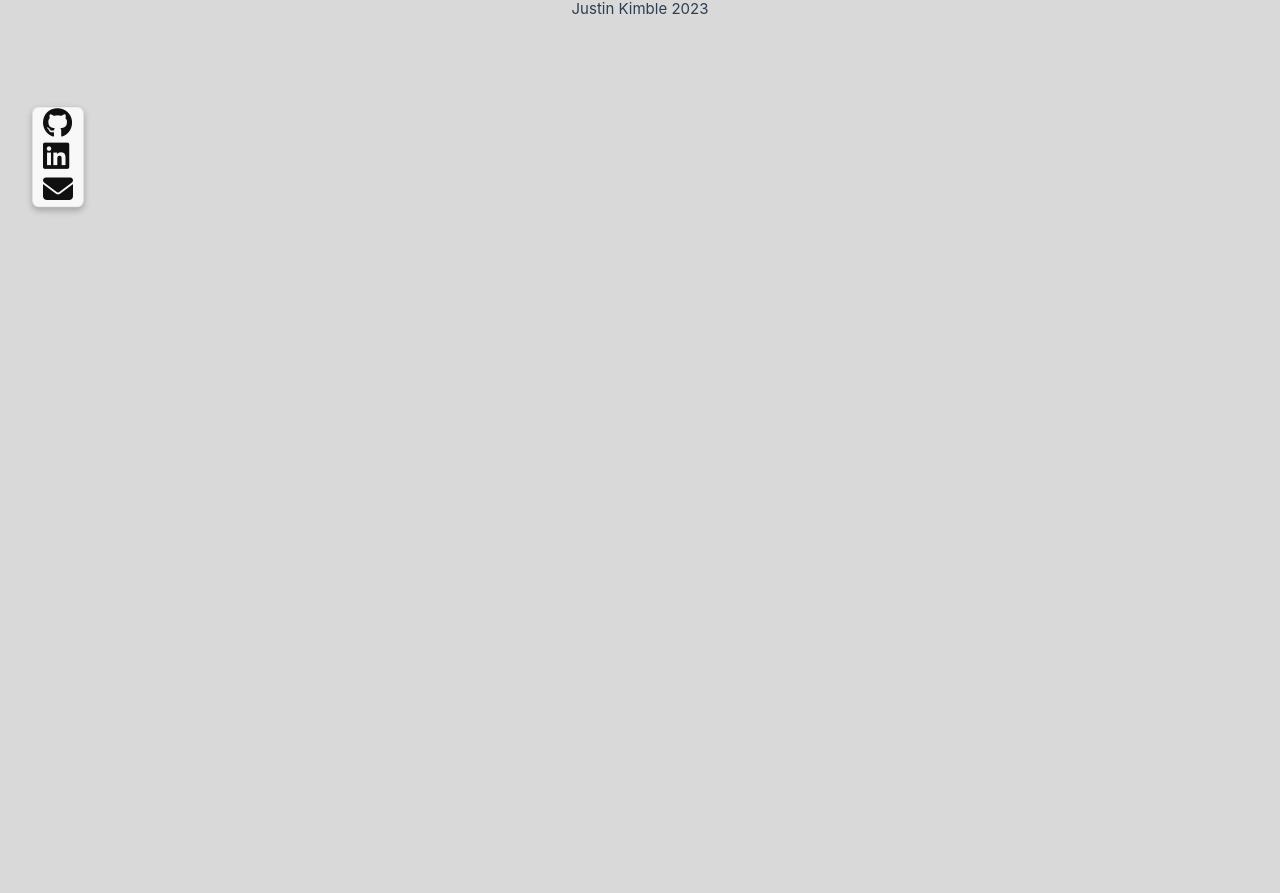
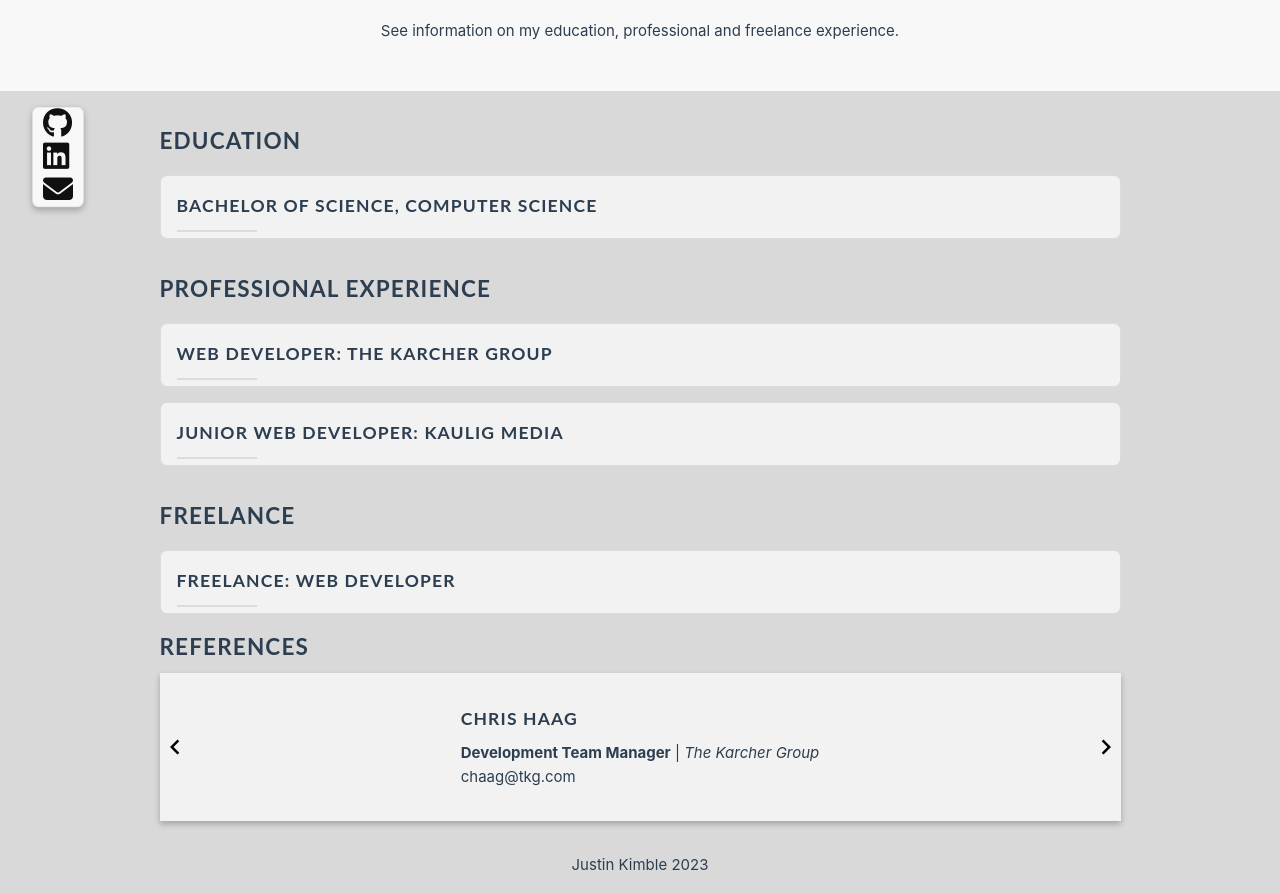
Before and after one commit to jkimble/vue-portfolio, a Vue app: page /experience in a window 1280 px wide. Shown: the part 208-1101 px from the top of the page. Before the commit the page ends 800 px from the top, so only its background shows below. Built offline with nearby package versions, Linux system fonts and the light colour scheme; a web font is replaced by a local one.

Commit message:
add accordions, page edits and additions

```diff
--- a/index.html
+++ b/index.html
@@ -5,6 +5,10 @@
     <link rel="icon" href="/favicon.ico">
     <meta name="viewport" content="width=device-width, initial-scale=1.0">
     <script src="https://kit.fontawesome.com/24a379f148.js" crossorigin="anonymous"></script>
+    <script
+			  src="https://code.jquery.com/jquery-3.7.0.slim.min.js"
+			  integrity="sha256-tG5mcZUtJsZvyKAxYLVXrmjKBVLd6VpVccqz/r4ypFE="
+			  crossorigin="anonymous"></script>
     <title>Justin Kimble Portfolio</title>
   </head>
   <body>
--- a/src/assets/main.css
+++ b/src/assets/main.css
@@ -151,6 +151,10 @@ html {
 #app main.innerpage {
   padding: 0;
 }
+#app main.innerpage .container-fluid.content-wrap {
+  max-width: 1025px;
+  margin: 0 auto;
+}
 h1,
 h2,
 h3,
--- a/src/assets/main.less
+++ b/src/assets/main.less
@@ -22,6 +22,11 @@ html {
 
 #app main.innerpage {
   padding: 0;
+}
+
+#app main.innerpage .container-fluid.content-wrap {
+  max-width: 1025px;
+  margin: 0 auto;
 }
 
 h1, h2, h3, h4, h5, h6 {
--- a/src/components/custom/AboutContent.vue
+++ b/src/components/custom/AboutContent.vue
@@ -60,9 +60,6 @@ const skills = ref([
 </template>
 
 <style scoped>
-    .about-content-wrap {
-
-    }
     .about-content-wrap .row {
         max-width: 1024px;
         margin: 0 auto;
--- a/src/components/custom/AboutSlider.vue
+++ b/src/components/custom/AboutSlider.vue
@@ -13,7 +13,7 @@ const slides = [
 </script>
 
 <template>
-    <Carousel wrap-around="true" autoplay=5000>
+    <Carousel wrapAround="true" autoplay=5000>
       <Slide v-for="slide in slides" :key="slide.id">
         <div class="carousel__item">
           <h3>{{ slide.title }}</h3>
--- /dev/null
+++ b/src/components/custom/AccordionRow.vue
@@ -0,0 +1,86 @@
+<script setup>
+import { ref } from 'vue';
+defineProps({
+    accordion_head: {
+        type: String,
+        required: true
+    }
+})
+
+const is_active = ref(false)
+
+</script>
+
+<template>
+    <h2 v-if="this.$slots.option_heading" class="section_head">
+        <slot name="option_heading"></slot>
+    </h2>
+    <div class="row accord-row" :class="{ active: is_active }" @click="$click => is_active = !is_active" onclick role="presentation" :aria-expanded="{ active: is_active }">
+        <h3 class="accord-head col-xs-12">{{ accordion_head }}</h3>
+        <div class="accord-content col-xs-12 col-sm-10">
+            <div class="text-contain">
+                <slot name="accordion_content"></slot>
+            </div>
+        </div>
+    </div>
+</template>
+
+<style scoped>
+    .accord-row {
+        cursor: pointer;
+        padding: 1rem 0;
+        margin: 0;
+        border: 1px solid var(--color-border);
+        border-radius: 7px;
+        background: var(--color-background-mute);
+        margin: 15px 0;
+    }
+
+    .accord-row.active,
+    .accord-row:hover,
+    .accord-row:focus {
+        background: var(--color-background-soft);
+        border: 1px solid var(--color-border-hover);
+    }
+
+    .section_head {
+        margin: 2rem 0 1rem;
+    }
+
+    .accord-row .accord-head {
+        margin: 0;
+    }
+    .accord-row .accord-content {
+        display: none;
+        padding-top: 15px;
+    }
+
+    .accord-head::after {
+        content: '';
+        height: 2px;
+        background: var(--color-border);
+        display: block;
+        position: absolute;
+        width: 5rem;
+        left: 0;
+        top: 10px;
+        position: relative;
+        transition: 0.4s;
+    }
+    .accord-row.active .accord-head {
+    }
+
+    .accord-row.active .accord-head::after {
+        width: 80%;
+    }
+
+    .accord-row.active .accord-content {
+        display: block;
+    }
+
+    @media (max-width: 1025px) {
+        .accord-row .accord-head {
+            font-size: 16px;
+        }
+    }
+</style>
--- a/src/components/custom/PageHero.vue
+++ b/src/components/custom/PageHero.vue
@@ -30,4 +30,11 @@ defineProps({
         line-height: 78px;
         font-weight: bold;
     }
+
+    @media (max-width: 767px) {
+      .hero h1 {
+        font-size: 45px;
+        line-height: 60px;
+      }
+    }
 </style>
--- /dev/null
+++ b/src/components/custom/ReferenceAccordion.vue
@@ -0,0 +1,65 @@
+<script setup>
+import 'vue3-carousel/dist/carousel.css'
+import { defineComponent } from 'vue'
+import { Carousel, Slide, Pagination, Navigation } from 'vue3-carousel'
+defineProps({
+    ref_head: {
+    type: String,
+    required: true
+  }
+})
+
+defineComponent({
+  name: 'Breakpoints',
+  components: {
+    Carousel,
+    Slide,
+    Navigation,
+  },
+  data: () => ({
+    settings: {
+      itemsToShow: 2,
+      itemsToScroll: 2
+    },
+    breakpoints: {
+      1024: {
+        itemsToShow: 1,
+        itemsToScroll: 1
+      },
+    },
+  }),
+})
+
+const slides = [
+  { id: '1', r_name: 'Chris Haag', r_title: "Development Team Manager", r_company: "The Karcher Group", r_email: "chaag@tkg.com" },
+  { id: '2', r_name: 'Dr. Julian Woods, DDS', r_title: "General Dentist", r_company: "Landover Dental Associates", r_email: "jawoods9041@gmail.com" },
+  { id: '3', r_name: 'Darla Brown', r_title: "VP of Digital Services", r_company: "The Karcher Group", r_email: "dbrown@tkg.com" },
+]
+</script>
+
+<template>
+    <h2 class="ref_head">
+        {{ ref_head }}
+    </h2>
+    <Carousel wrapAround="false" autoplay=0 snap-align="start" :breakpoints="breakpoints">
+      <Slide v-for="slide in slides" :key="slide.id">
+        <div class="carousel__item">
+          <h3>{{ slide.r_name }}</h3>
+          <p><strong>{{ slide.r_title }}</strong> &vert; <i>{{ slide.r_company }}</i></p>
+          <p class="email">{{ slide.r_email }}</p>
+        </div>
+      </Slide>
+
+      <template #addons>
+        <Navigation />
+      </template>
+    </Carousel>
+</template>
+
+<style scoped>
+  section.carousel {
+    background: var(--color-background-mute);
+    box-shadow: 0 3px 6px #0d0d1d42;
+    padding: 2rem 0;
+  }
+</style>
--- a/src/views/AboutView.vue
+++ b/src/views/AboutView.vue
@@ -5,7 +5,7 @@ import PageHero from '../components/custom/PageHero.vue';
 
 <template>
   <main class="about innerpage">
-    <PageHero hero_heading="About Me" hero_content="Check below to see more about my skills and technologies used." color="fff"></PageHero>
+    <PageHero hero_heading="About Me" hero_content="Check below to see more about my skills and technologies used."></PageHero>
     <div class="content-wrap">
       <AboutContent about_head="Who am I?" skill_list_head="See my professional skills listed below:" funfact_head="Quick facts about me:">
       <template #about_content>
--- a/src/views/ExperienceView.vue
+++ b/src/views/ExperienceView.vue
@@ -1,15 +1,122 @@
 <script setup>
+  import PageHero from '../components/custom/PageHero.vue'
+  import AccordionRow from '../components/custom/AccordionRow.vue'
+  import ReferenceAccordion from '../components/custom/ReferenceAccordion.vue'
 </script>
 
 <template>
-    <div class="education">
-      <h1>Experience</h1>
-      <p>
-        Professional experience will go here, education in "About"
-      </p>
-    </div>
-  </template>
+    <main class="experience innerpage">
+      <PageHero hero_heading="Education & Experience" hero_content="See information on my education, professional and freelance experience."></PageHero>
+      <div class="container-fluid content-wrap">
+        <AccordionRow accordion_head="Bachelor of Science, Computer Science">
+          <template #option_heading>
+            Education
+          </template>
+          <template #accordion_content>
+            <div class="para_wrap">
+              <h4>College:</h4>
+              <p>Mount St. Mary's University</p>
+              <p><i>Emmitsburg, Maryland</i></p>
+            </div>
+            <div class="para_wrap">
+              <h4>Years Attended:</h4>
+              <p>2016-2020</p>
+            </div>
+            <div class="para_wrap">
+              <h4>Details:</h4>
+              <ul class="detail_list">
+                <li>Board Member, Association of Computing Machinery (MSMU).</li>
+                <li>Created web app to quickly gather athlete statistics and create graphs.</li>
+                <li>Worked in teams to build detailed computer graphics with C++.</li>
+                <li>Created basic Andriod apps using Android/Java.</li>
+                <li>Track & Field: 7x All-Conference, 2 School Records.</li>
+                <li>Track & Field: <a :href="'https://www.fredericknewspost.com/sports/level/collegiate/kimble-blows-dust-off-mount-track-record-held-by-ambush/article_cbc9e51c-93c1-5477-9df4-20a89d5af679.html'" target="_blank">Featured Article</a></li>
+              </ul>
+            </div>
+          </template>
+        </AccordionRow>
+        <AccordionRow accordion_head="Web Developer: The Karcher Group">
+          <template #option_heading>
+            Professional Experience
+          </template>
+          <template #accordion_content>
+            <div class="para_wrap">
+              <h4>Sector:</h4>
+              <p><i>Marketing Agency</i></p>
+            </div>
+            <div class="para_wrap">
+              <h4>Duration:</h4>
+              <p>April 2021 - June 2023</p>
+            </div>
+            <div class="para_wrap">
+              <h4>Accomplishments:</h4>
+              <ul class="detail_list">
+                <li>Fully developed multiple enterprise-level websites, including e-Commerce and gated content functionality.</li>
+                <li>Full stack development on modern, responsive websites and custom themes in multiple content management systems.</li>
+                <li>Created solutions to client's complex issues.</li>
+                <li>Created custom WordPress editors/block editors.</li>
+                <li>Awarded Co-Employee of the Month.</li>
+                <li>Worked directly with clients to achieve best results.</li>
+              </ul>
+            </div>
+          </template>
+        </AccordionRow>
+        <AccordionRow accordion_head="Junior Web Developer: Kaulig Media">
+          <template #accordion_content>
+            <div class="para_wrap">
+              <h4>Sector:</h4>
+              <p><i>Marketing Agency</i></p>
+            </div>
+            <div class="para_wrap">
+              <h4>Duration:</h4>
+              <p>April 2021 - June 2023</p>
+            </div>
+            <div class="para_wrap">
+              <h4>Accomplishments:</h4>
+              <ul class="detail_list">
+                <li>Created responsive templates for web pages with multiple CMS</li>
+                <li>Developed custom blocks / editors to assist content loading.</li>
+                <li>Produced multi-platform HTML email campaigns for clients</li>
+                <li>Participated in QA reviews with design and content teams.</li>
+                <li>Repaired and organized client website database.</li>
+              </ul>
+            </div>
+          </template>
+        </AccordionRow>
+        <AccordionRow accordion_head="Freelance: Web Developer">
+          <template #option_heading>
+            Freelance
+          </template>
+          <template #accordion_content>
+            <div class="para_wrap">
+              <h4>Sector:</h4>
+              <p><i>Clothing, Marketing, Medical</i></p>
+            </div>
+            <div class="para_wrap">
+              <h4>Duration:</h4>
+              <p>Ongoing</p>
+            </div>
+            <div class="para_wrap">
+              <h4>Accomplishments:</h4>
+              <ul class="detail_list">
+                <li>Created revenue for dentistry practice with new website and good SEO practices.</li>
+                <li>Setup client Google Analytics, Domains and Search Console.</li>
+                <li>Recieved multiple appointment requests within the first month of site launch.</li>
+                <li>Recieved organic traffic and high search placement.</li>
+              </ul>
+              <RouterLink to="about" class="textlink_alt">See more here</RouterLink>
+            </div>
+          </template>
+        </AccordionRow>
+        <div class="ref_row row">
+          <div class="col-xs-12">
+            <ReferenceAccordion ref_head="References"></ReferenceAccordion>
+          </div>
+        </div>
+      </div>
+    </main>
+</template>
 
-<style>
+<style scoped>
 
 </style>
```
Also changed, not shown: src/components/custom/HomeWelcome.vue (+12 -0 lines).
